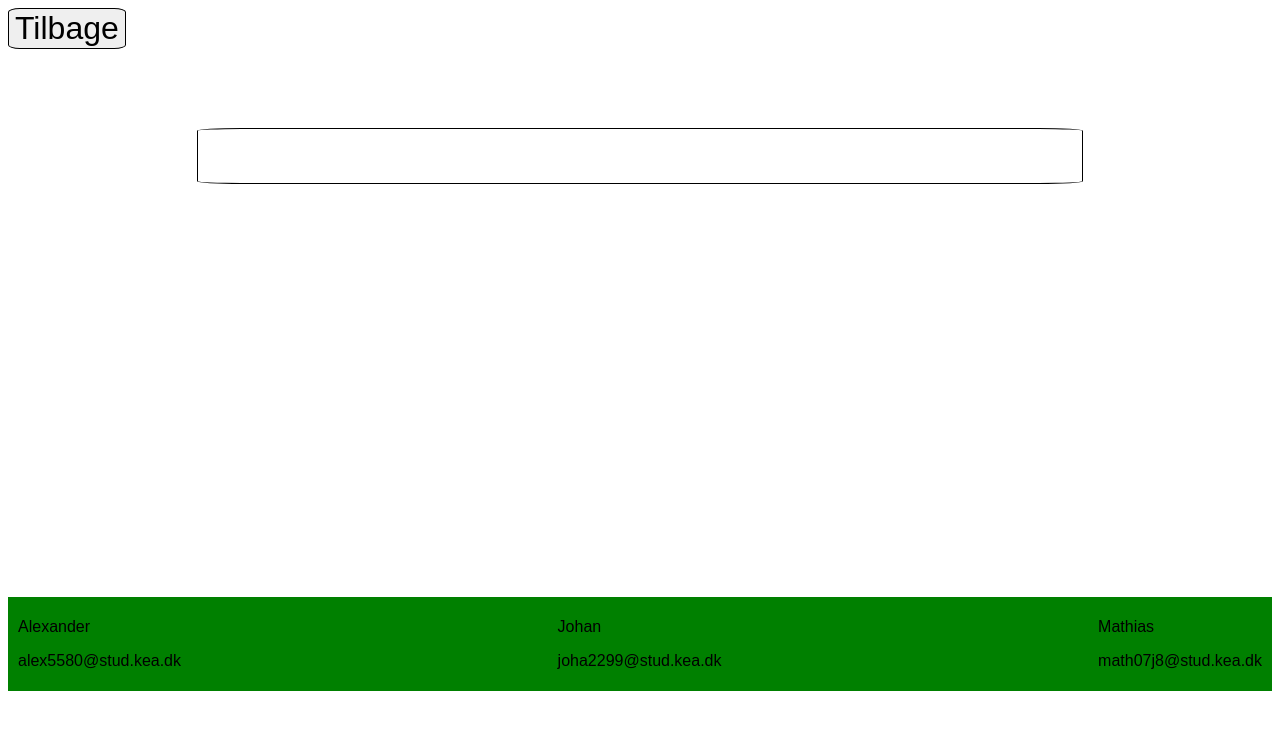
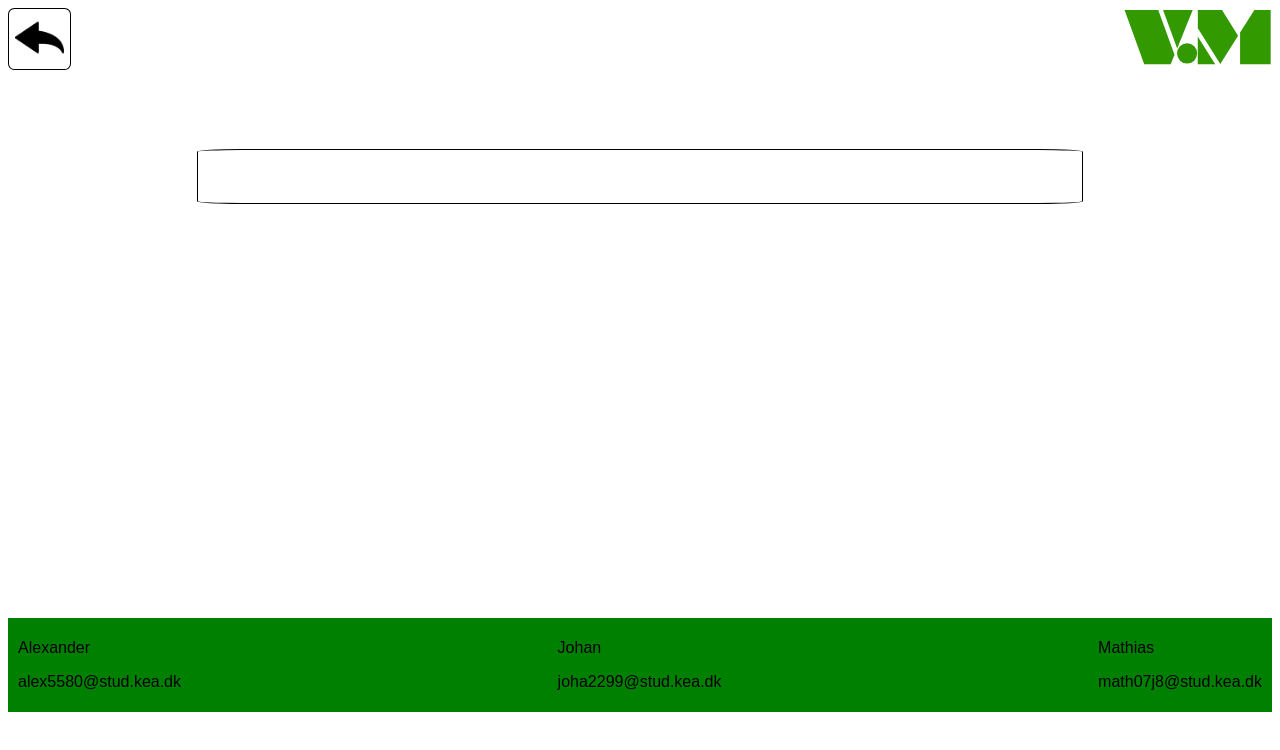
Before and after one commit to johan3060/tema7_gruppeprojekt, a plain HTML site: page singleview.html in a window 1280 px wide. Drawn offline with Linux system fonts and the light colour scheme; no server answers; a web font is replaced by a local one.

Commit message:
knap singleview tilføjet

```diff
--- a/singleview.html
+++ b/singleview.html
@@ -14,6 +14,22 @@
                 font-family: 'Muli', sans-serif;
             }
 
+            header {
+                display: flex;
+                justify-content: space-between;
+            }
+
+
+            .logo {
+                text-align: right;
+                flex-basis: 600px;
+            }
+
+            header img {
+                width: 25%;
+            }
+
+
             h2 {
                 font-weight: bold;
             }
@@ -27,8 +43,8 @@
             }
 
             .luk {
-                font-size: 2rem;
                 cursor: pointer;
+                width: 5%;
             }
 
             img {
@@ -47,10 +63,11 @@
             button {
                 border-radius: 10%;
                 border: solid 1px;
+                background-color: white;
             }
 
-            button:hover {
-                background-color: #e6e6e6;
+            button img {
+                width: 100%;
             }
 
             footer {
@@ -70,8 +87,14 @@
 </head>
 
 <body>
+    <header>
+        <button class="luk"><img src="billeder/pil.png" alt="pil"></button>
+        <div class="logo">
+            <a href="index.html"><img src="billeder/logo.svg" alt="logo"></a>
+        </div>
+
+    </header>
     <main id="single">
-        <button class="luk">Tilbage</button>
         <section class="indhold">
             <article class="enkeltBold">
                 <h2></h2>
```
Also changed, not shown: index.html (+2 -3 lines), billeder/pil.png (added).
